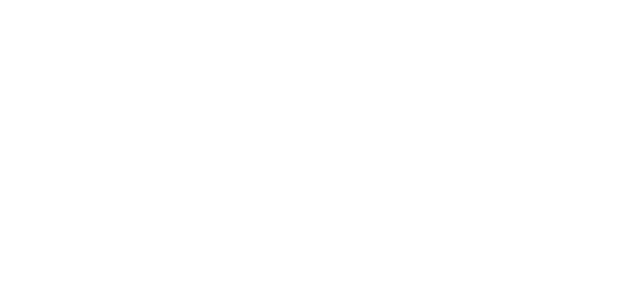
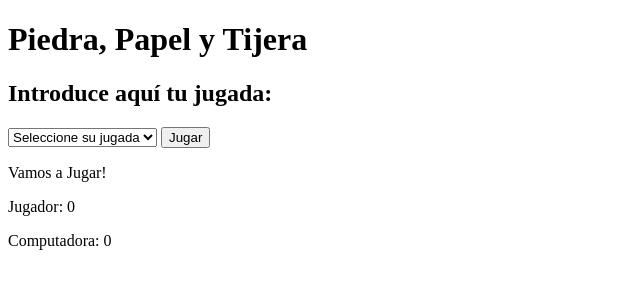
Before and after one commit to Nymesia47/modulo2-ejercicio-intermedio_piedra-papel-tijera, a plain HTML site: page index.html in a window 1280 px wide. Shown: the whole page, without its empty margins (0-640 px from the left). Drawn offline with Linux system fonts and the light colour scheme.

Commit message:
completed html structure

```diff
--- a/index.html
+++ b/index.html
@@ -7,6 +7,23 @@
     <link rel="stylesheet" href="./css/style.css">
 </head>
 <body>
+    <main>
+        <h1>Piedra, Papel y Tijera</h1>
+        <h2>Introduce aquí tu jugada:</h2>
+        <form>
+            <select name="play" id="play" class="js-slect-play">
+                <option value="default">Seleccione su jugada</option>
+                <option value="piedra">Piedra</option>
+                <option value="papel">Papel</option>
+                <option value="tijera">Tijera</option>
+            </select>
+            <button class="js-btn">Jugar</button>
+        </form>
+
+        <p class="js-result">Vamos a Jugar!</p>
+        <p class="js-score-user">Jugador: 0</p>
+        <p class="js-score-computer">Computadora: 0</p>
+    </main>
 
     <script src="./main.js"></script>
 </body>
```
Also changed, not shown: main.js (+17 -0 lines).
